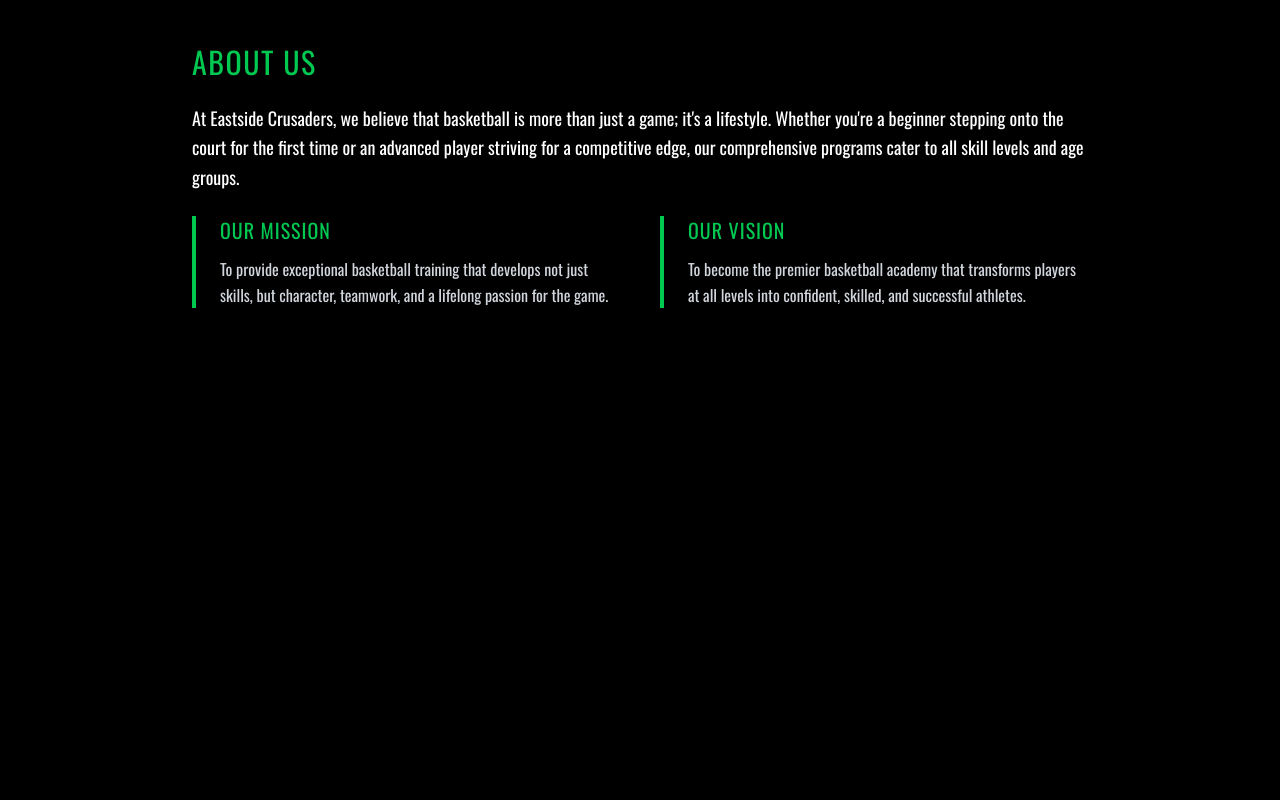
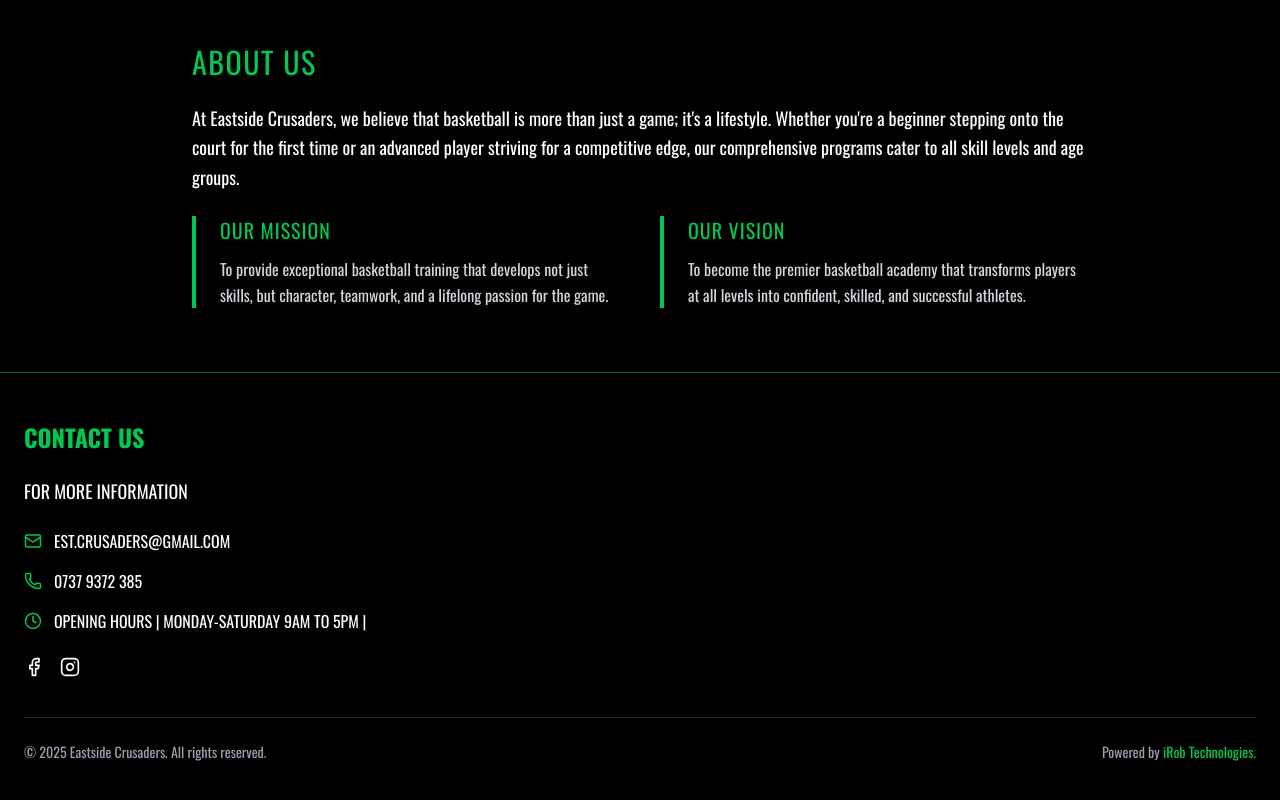
Before and after one commit to ngenoclinton/eastsidecrusadersba, a Next.js app: page / in a window 1280 px wide. Shown: the part 868-1668 px from the top of the page. Before the commit the page ends 1240 px from the top, so only its background shows below. Built offline with nearby package versions, Linux system fonts and the light colour scheme.

Commit message:
footer update

```diff
--- a/app/layout.js
+++ b/app/layout.js
@@ -53,7 +53,7 @@
         <div className="flex min-h-screen flex-col">
           <Navbar />
           <main className="flex-1">{children}</main>
-          {/* <Footer /> */}
+          <Footer />
         </div>
       </body>
     </html>
--- a/components/footer.jsx
+++ b/components/footer.jsx
@@ -60,7 +60,7 @@
             </div>
           </div>
 
-          <ContactForm />
+          {/* <ContactForm /> */}
         </div>
 
         <div className="border-t border-gray-800 mt-10 pt-6 text-center text-sm text-gray-400 flex justify-between">
```
